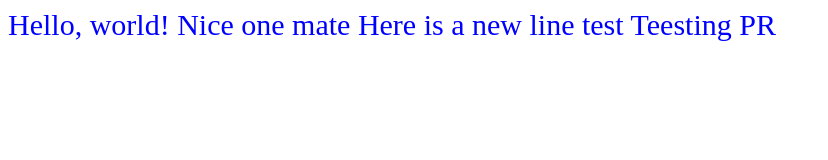
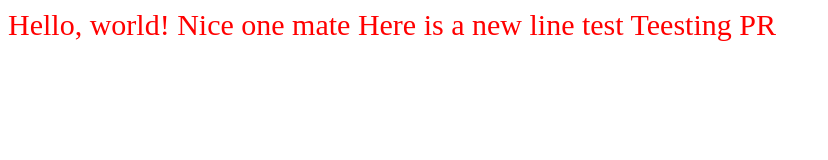
Before and after one commit to chrsutto/lecture1, a plain HTML site: page index.html in a window 1280 px wide. Shown: the whole page, without its empty margins (0-828 px from the left). Drawn offline with nearby package versions, Linux system fonts and the light colour scheme; files that its build step writes are made by us from their sources.

Commit message:
changed color

```diff
--- a/variables.scss
+++ b/variables.scss
@@ -1,4 +1,4 @@
-$color: blue;
+$color: red;
 
 body {
   font-size: 30px;
```
